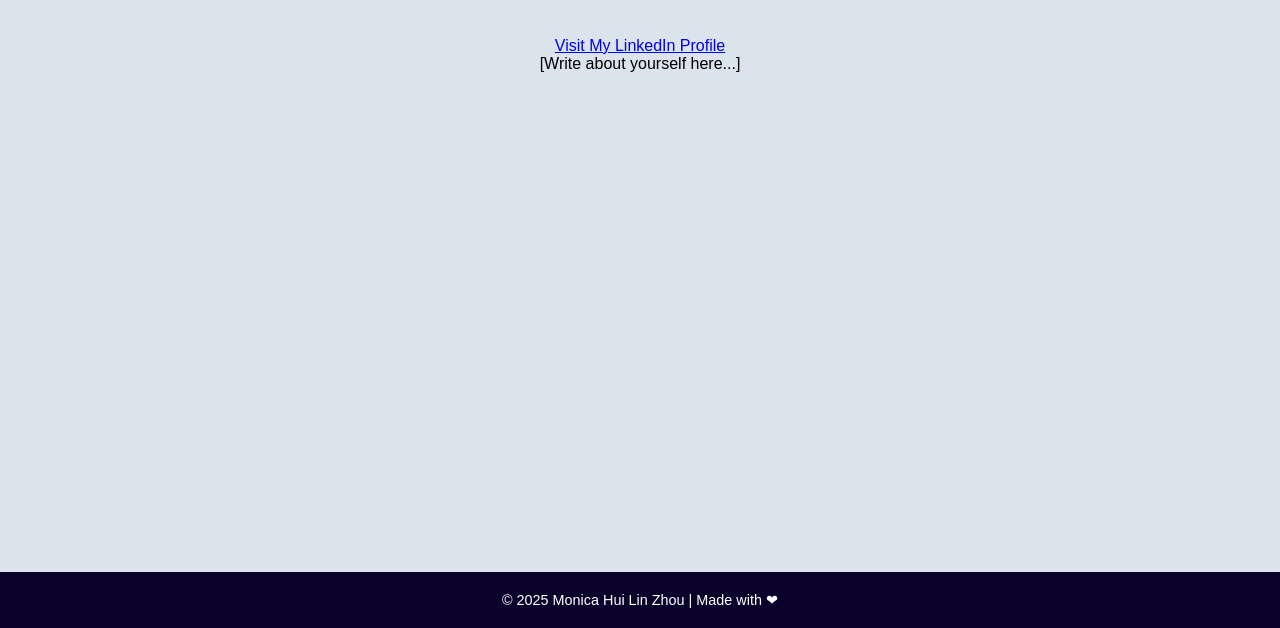
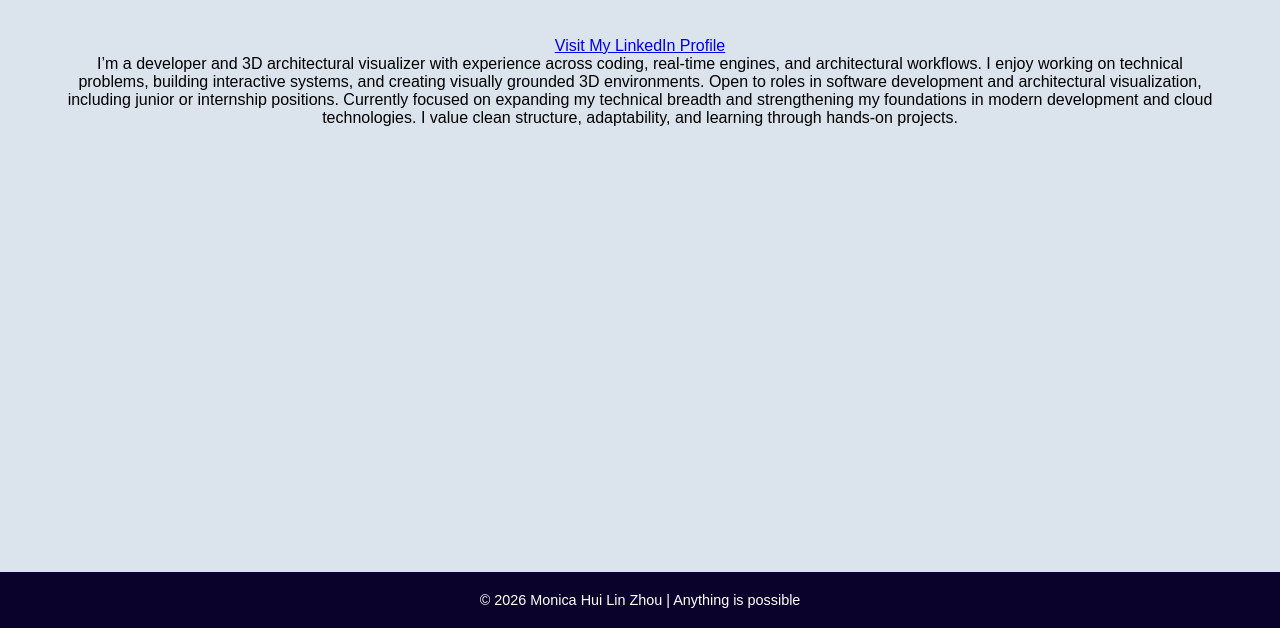
Before and after one commit to ArcticsRain/MonicaWebsite, a website: page about.html in a window 1280 px wide. Shown: the part 172-800 px from the top of the page. Drawn offline with Linux system fonts and the light colour scheme.

Commit message:
Update 2026

```diff
--- a/about.html
+++ b/about.html
@@ -24,12 +24,17 @@
       <a href="https://www.linkedin.com/in/monica-hui-lin-zhou/" target="_blank" class="linkedin-link">
         Visit My LinkedIn Profile
       </a>
-      <p>[Write about yourself here...]</p>
+      <p>I’m a developer and 3D architectural visualizer with experience across coding, real-time engines, and architectural workflows.
+      I enjoy working on technical problems, building interactive systems, and creating visually grounded 3D environments.
+      Open to roles in software development and architectural visualization, including junior or internship positions.
+      Currently focused on expanding my technical breadth and strengthening my foundations in modern development and cloud technologies.
+      I value clean structure, adaptability, and learning through hands-on projects.
+</p>
     </section>
   </main>
 
   <footer>
-    <p>© 2025 Monica Hui Lin Zhou | Made with ❤</p>
+    <p>© 2026 Monica Hui Lin Zhou | Anything is possible</p>
   </footer>
 
 </body>
```
Also changed, not shown: contact.html (+1 -1 lines), index.html (+1 -1 lines), projects.html (+1 -1 lines).
